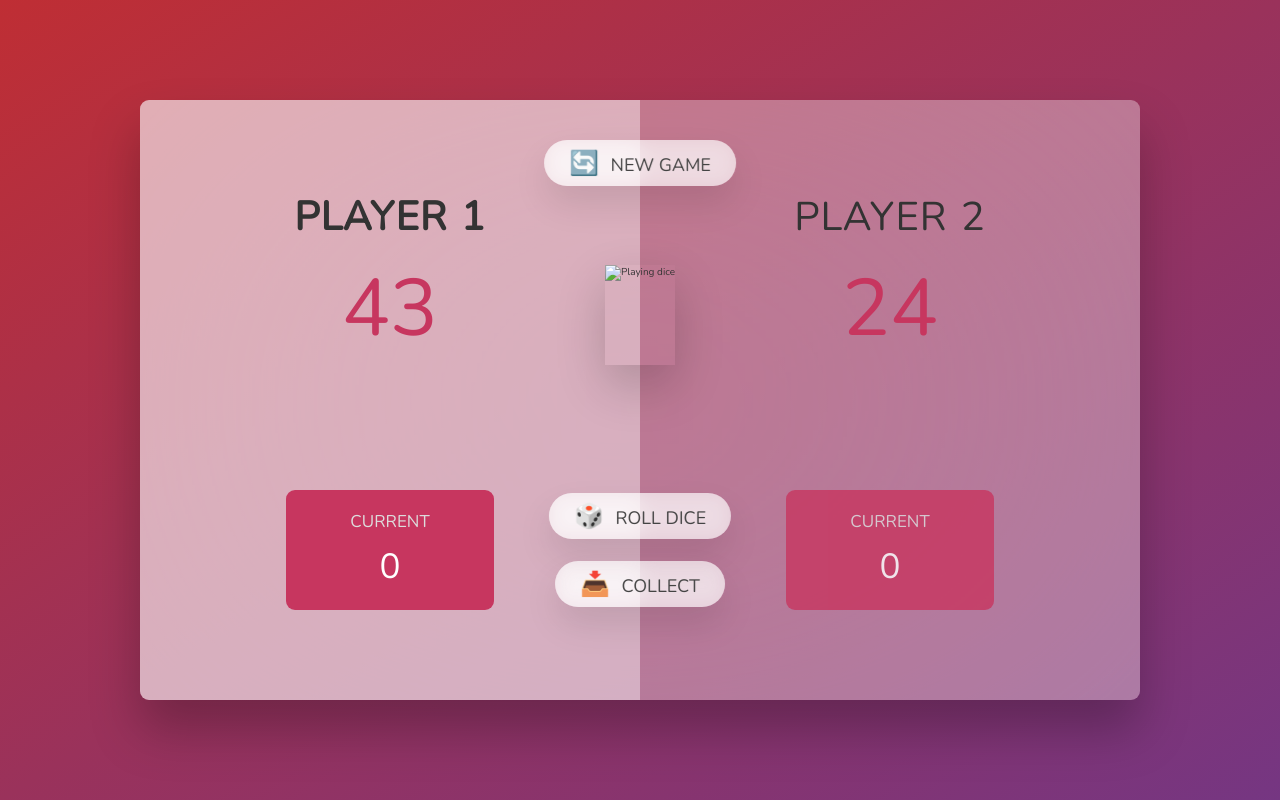
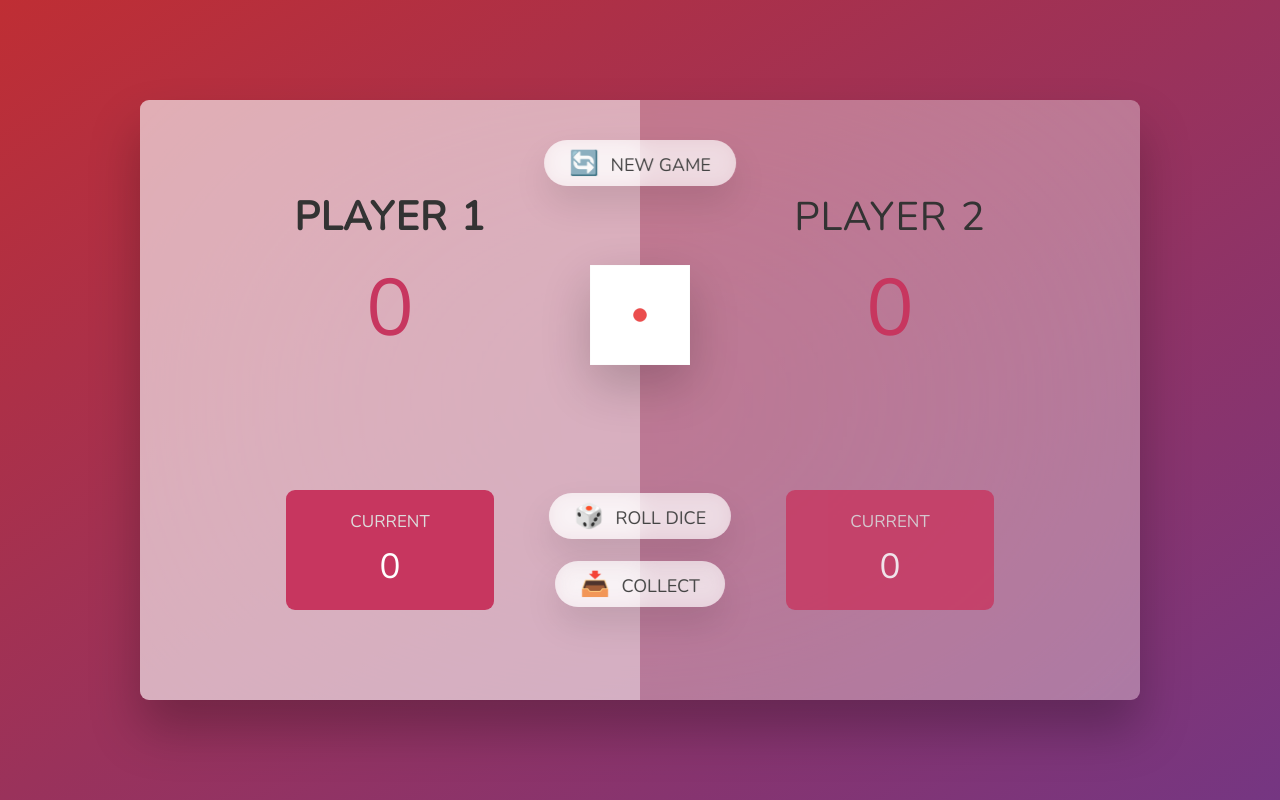
Before and after one commit to juhock/diceGame, a plain HTML site: page index.html in a window 1280 px wide. Drawn offline with nearby package versions, Linux system fonts and the light colour scheme.

Commit message:
selected elements for DOM and adjusted dice picture relative path

```diff
--- a/index.html
+++ b/index.html
@@ -26,7 +26,7 @@
         </div>
       </section>
 
-      <img src="dice-5.png" alt="Playing dice" class="dice" />
+      <img src="/media/dice-1.png" alt="Playing dice" class="dice" />
       <button class="btn btn--new">🔄 New game</button>
       <button class="btn btn--roll">🎲 Roll dice</button>
       <button class="btn btn--hold">📥 Collect</button>
--- a/script.js
+++ b/script.js
@@ -0,0 +1,9 @@
+"use strict";
+
+//Score elements
+const score0Element = document.querySelector("#score--0");
+const score1Element = document.getElementById("score--1");
+const diceElement = document.getElementsByClassName(".dice");
+
+score0Element.textContent = 0;
+score1Element.textContent = 0;
--- a/style.css
+++ b/style.css
@@ -165,3 +165,7 @@ main {
   font-weight: 700;
   color: #c7365f;
 }
+
+.hidden {
+  display: none;
+}
```
